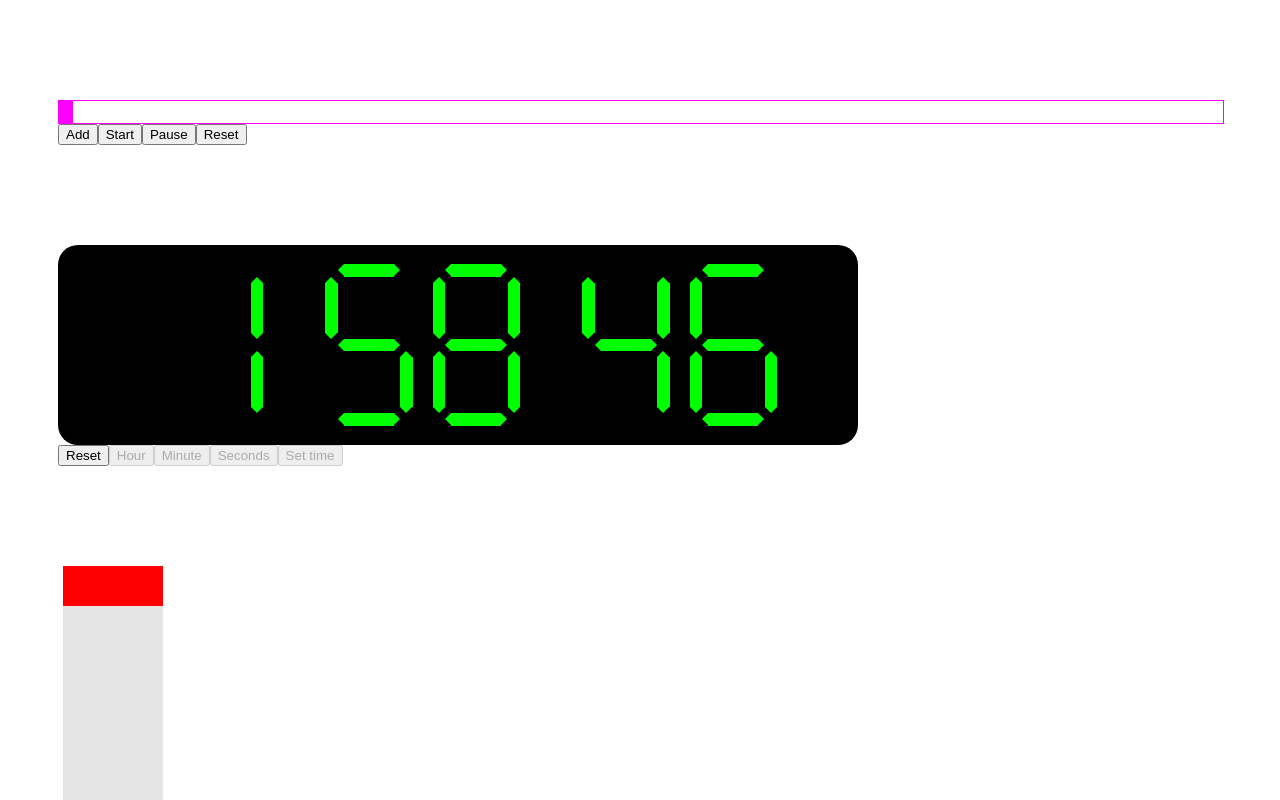
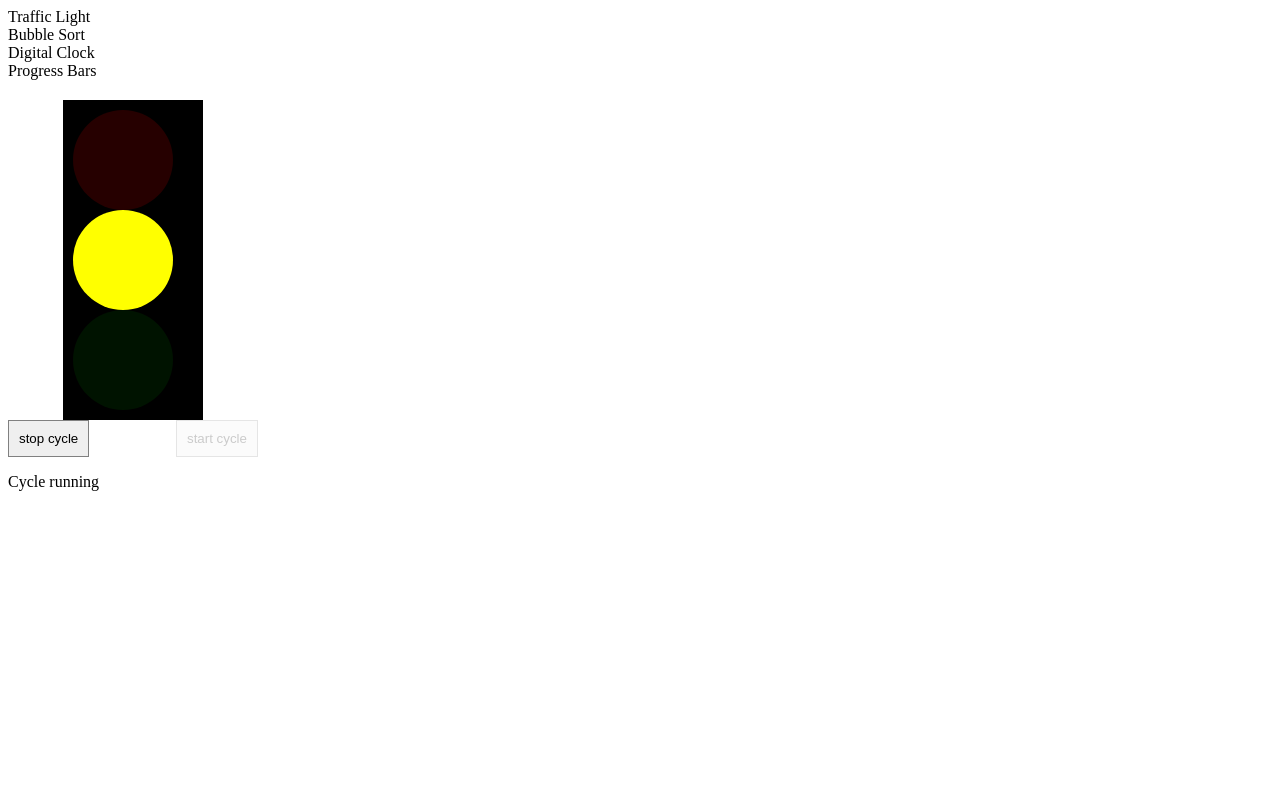
Before and after one commit to katehedgpeth/react_practice, a React (Vite) app: page / in a window 1280 px wide. Shown: the top 800 px of the page. Built offline with nearby package versions, Linux system fonts and the light colour scheme.

Commit message:
add Tabs component

```diff
--- a/src/components/App.tsx
+++ b/src/components/App.tsx
@@ -1,30 +1,19 @@
 import TrafficLight from "./TrafficLight/TrafficLight";
 import BubbleSort from "./BubbleSort/BubbleSort";
-import { FC, PropsWithChildren } from "react";
 import DigitalClock from "./DigitalClock/DigitalClock";
 import ProgressBars from "./ProgressBars/ProgressBars";
+import Tabs from "./Tabs/Tabs";
+import { FC } from "react";
 
-const Component: FC<PropsWithChildren> = ({ children }) => (
-  <div style={{ margin: "100px 50px" }}>{children}</div>
-);
+const COMPONENTS: Record<string, FC> = {
+  "Traffic Light": TrafficLight,
+  "Bubble Sort": BubbleSort,
+  "Digital Clock": DigitalClock,
+  "Progress Bars": ProgressBars
+};
 
 function App() {
-  return (
-    <div>
-      <Component>
-        <ProgressBars />
-      </Component>
-      <Component>
-        <DigitalClock />
-      </Component>
-      <Component>
-        <BubbleSort />
-      </Component>
-      <Component>
-        <TrafficLight />
-      </Component>
-    </div>
-  );
+  return <Tabs components={COMPONENTS} initial="Traffic Light" />;
 }
 
 export default App;
--- /dev/null
+++ b/src/components/Tabs/Tab.tsx
@@ -0,0 +1,25 @@
+import { Dispatch, FC, SetStateAction, useMemo } from "react";
+
+interface Props {
+  name: string;
+  isSelected: boolean;
+  setSelected: Dispatch<SetStateAction<string>>;
+}
+
+const Tab: FC<Props> = ({ setSelected, name, isSelected }) => {
+  const className = useMemo(() => {
+    const base = ["border", "p-10"];
+    for (const cls of ["bg-blue-500", "text-white"]) {
+      isSelected && base.push(cls);
+    }
+    return base.join(" ");
+  }, [isSelected]);
+
+  return (
+    <div className={className} onClick={() => setSelected(name)}>
+      {name}
+    </div>
+  );
+};
+
+export default Tab;
--- /dev/null
+++ b/src/components/Tabs/Tabs.tsx
@@ -0,0 +1,32 @@
+import { FC, useMemo, useState } from "react";
+import Tab from "./Tab";
+
+interface Props {
+  initial: string;
+  components: Record<string, FC>;
+}
+
+const Tabs: FC<Props> = ({ components, initial }) => {
+  const [selected, setSelected] = useState(initial);
+  const names = useMemo(() => Object.keys(components), [components]);
+  const Component = components[selected];
+  return (
+    <div className="grid grid-cols-12">
+      <nav className="col-span-3">
+        {names.map((name) => (
+          <Tab
+            name={name}
+            setSelected={setSelected}
+            isSelected={name === selected}
+            key={name}
+          />
+        ))}
+      </nav>
+      <section className="col-span-9 p-10">
+        <Component />
+      </section>
+    </div>
+  );
+};
+
+export default Tabs;
```
